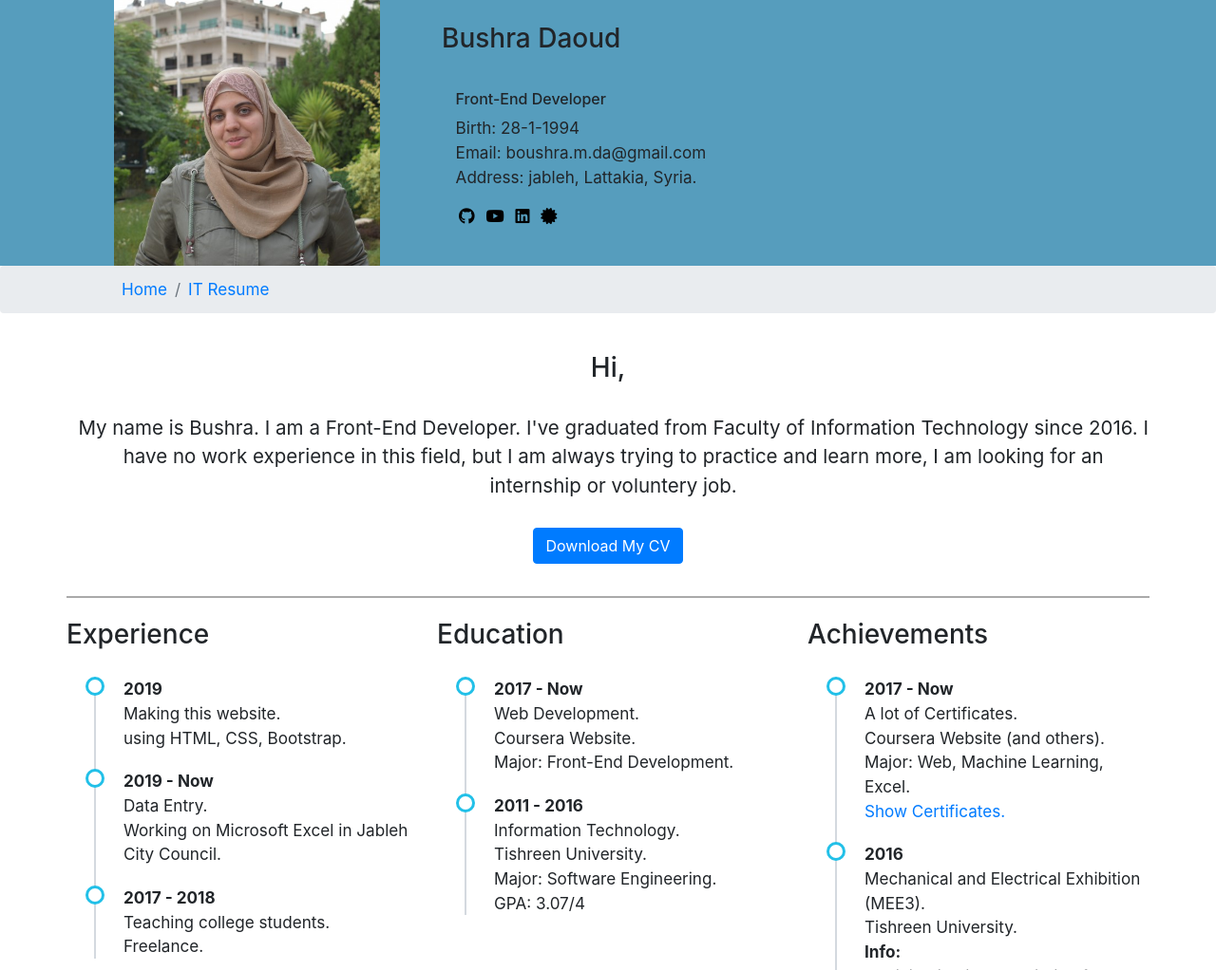
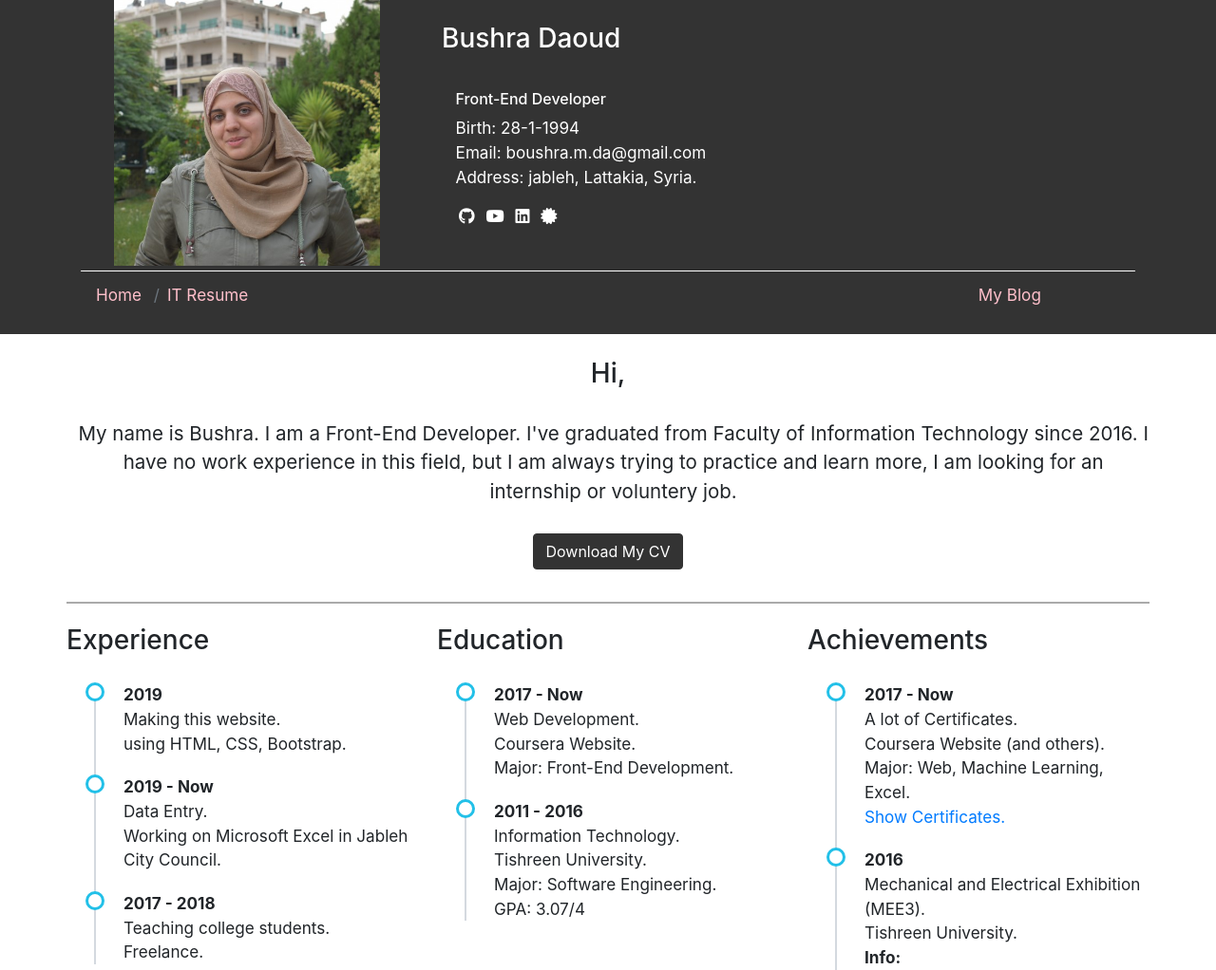
Before and after one commit to BushraDa/FirstResume, a website: page ItResume.html in a window 1280 px wide. Shown: the top 1022 px of the page at 95% size. Drawn offline with nearby package versions, Linux system fonts and the light colour scheme.

Commit message:
adding blog button

```diff
--- a/ItResume.html
+++ b/ItResume.html
@@ -39,15 +39,17 @@
 					</div>
 				</div>
 			</div>
+			<div>
+				<nav aria-label="breadcrumb row">
+					<ol class="breadcrumb col-md-10 col-6">
+					    <li class="breadcrumb-item"><a href="index.html">Home</a></li>
+					    <li class="breadcrumb-item active" aria-current="page"><a href="#">IT Resume</a></li>
+					</ol>
+					<a class="col-md-1 col-2" target="_blank" href="https://bushradaoud.blogspot.com/">My Blog</a>
+				</nav>
+			</div>
 		</div>
 	</header>
-
-	<nav aria-label="breadcrumb">
-		<ol class="breadcrumb">
-		    <li class="breadcrumb-item"><a href="index.html">Home</a></li>
-		    <li class="breadcrumb-item active" aria-current="page"><a href="#">IT Resume</a></li>
-		</ol>
-	</nav>
 
 	<main class="container resume">
 
--- a/css/style.css
+++ b/css/style.css
@@ -11,7 +11,8 @@ header .myInfo .info {
 }
 
 header, footer {
-	background-color: #569dbd;
+	background-color: #333;
+	color: white;
 }
 
 
@@ -24,12 +25,40 @@ header img {
 }
 
 header .myInfo .info i{
-	color: black;
+	color: white;
 	padding: 0.5%;
 }
 
+.btn {
+	background-color: #333;
+	border-color: #333;
+}
+
+nav {
+	margin-top: 5px;
+	border-top:1px solid white;
+}
+
 .breadcrumb {
-	padding-left: 10%;
+	background-color: #333;
+	border-radius: 0;
+	display: inline-block;
+}
+
+.breadcrumb li {
+	display: inline-block;
+}
+
+nav a, .breadcrumb a {
+	color: pink;
+}
+
+nav a {
+	text-decoration-style: none;
+}
+
+nav a:hover {
+	color: pink;
 }
 
 .resume, footer {
```
Also changed, not shown: artResume.html (+10 -6 lines), index.html (+8 -6 lines), 1 other file.
